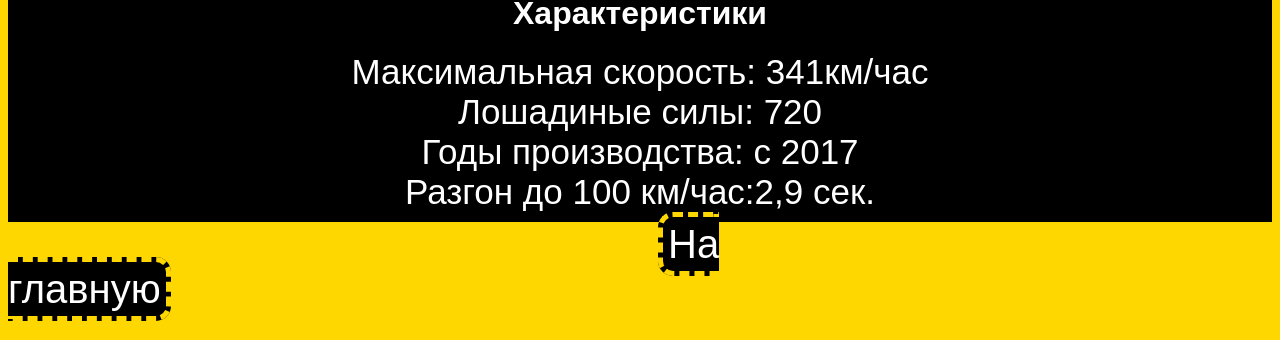
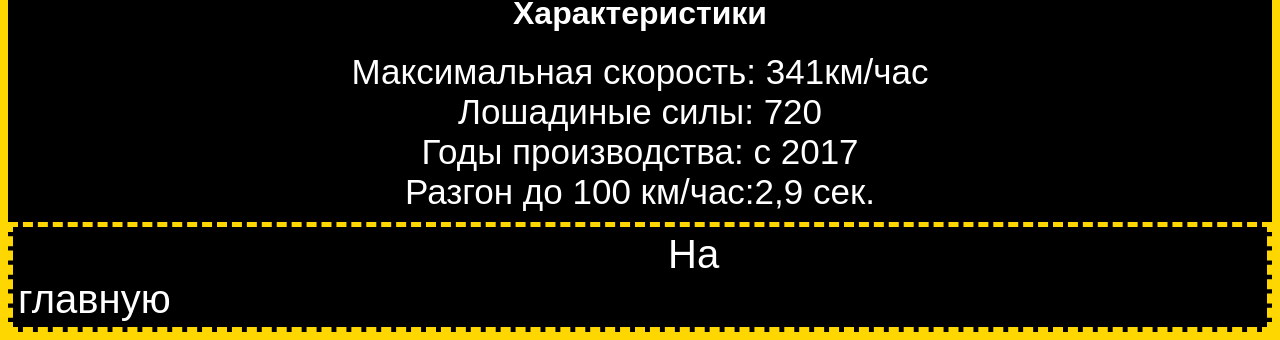
Before and after one commit to M-aka-r/McLaren-720s, a plain HTML site: page index.html in a window 1280 px wide. Shown: the part 830-1170 px from the top of the page. Drawn offline with Linux system fonts and the light colour scheme.

Commit message:
Update style.css

```diff
--- a/style.css
+++ b/style.css
@@ -21,13 +21,19 @@ p{
   text-align:center;
   font-size: 35px;
 }
-a{
+nav{
   text-decoration:none;
   font-size: 40px;
   border: 5px dashed gold;
-  border-radius: 15px;
   background-color: black;
   color:white;
   padding: 5px;
-  margin: 650px;
-  margin-top:20px;
+  margin: 0px;
+  margin-top:0px;
+  }
+  a{
+color:white;
+text-decoration:none;
+padding-left: 650px;
+padding-right: 650px;
+  }
```
